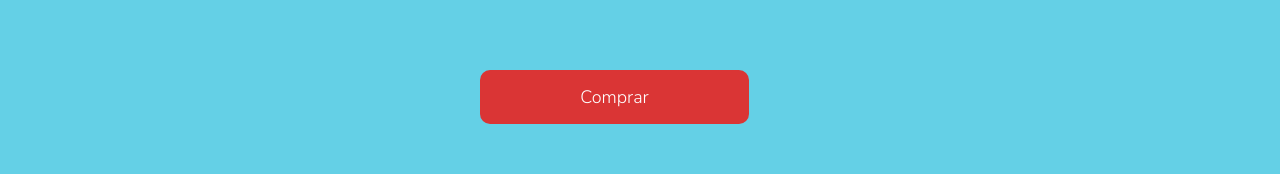
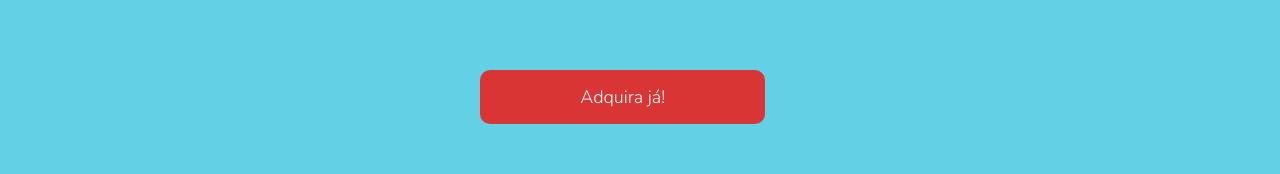
Before and after one commit to EvertonPRCarvalho/monliver, a plain HTML site: page index.html in a window 1280 px wide. Shown: the part 3179-3353 px from the top of the page. Drawn offline with nearby package versions, Linux system fonts and the light colour scheme.

Commit message:
Adição do botão no banner

```diff
--- a/index.html
+++ b/index.html
@@ -167,7 +167,7 @@
                         <form action="#" method="post" id="contact-form">
 
                               <div class="col-md-offset-3 col-md-6 col-sm-offset-3 col-sm-6">
-                                   <a href="https://pay.cakto.com.br/wvyvkay_299442">Comprar</a>
+                                   <a href="https://pay.cakto.com.br/wvyvkay_299442">Adquira já!</a>
                               </div>
                         </form>
                     </div>
```
